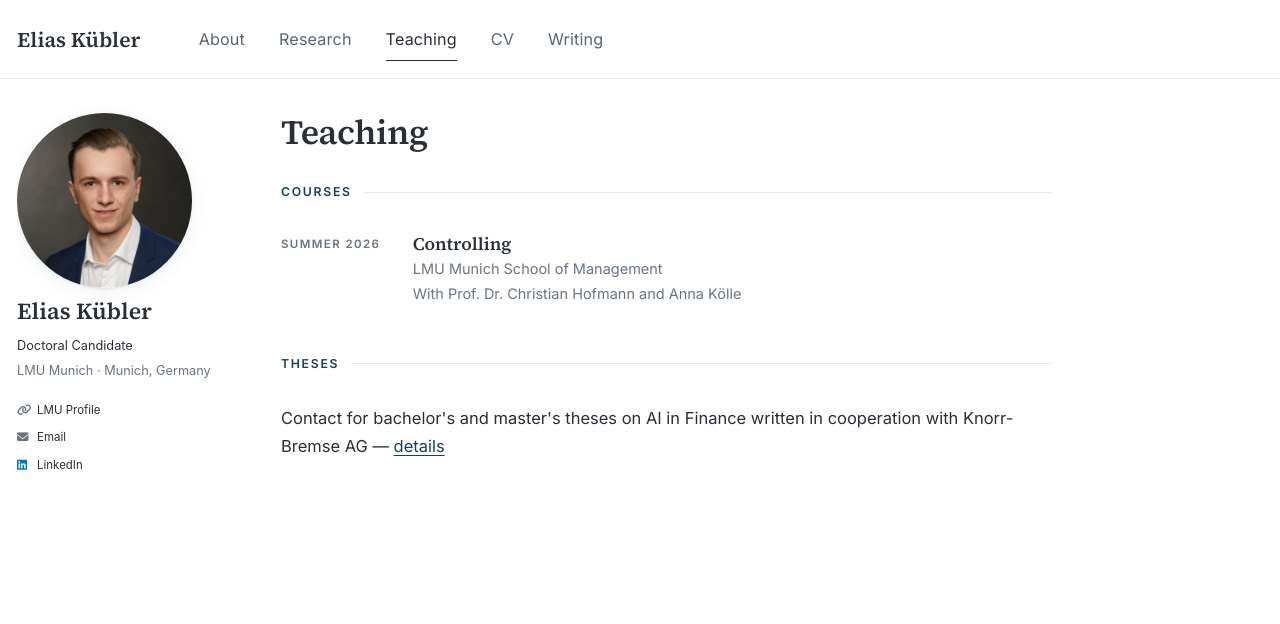
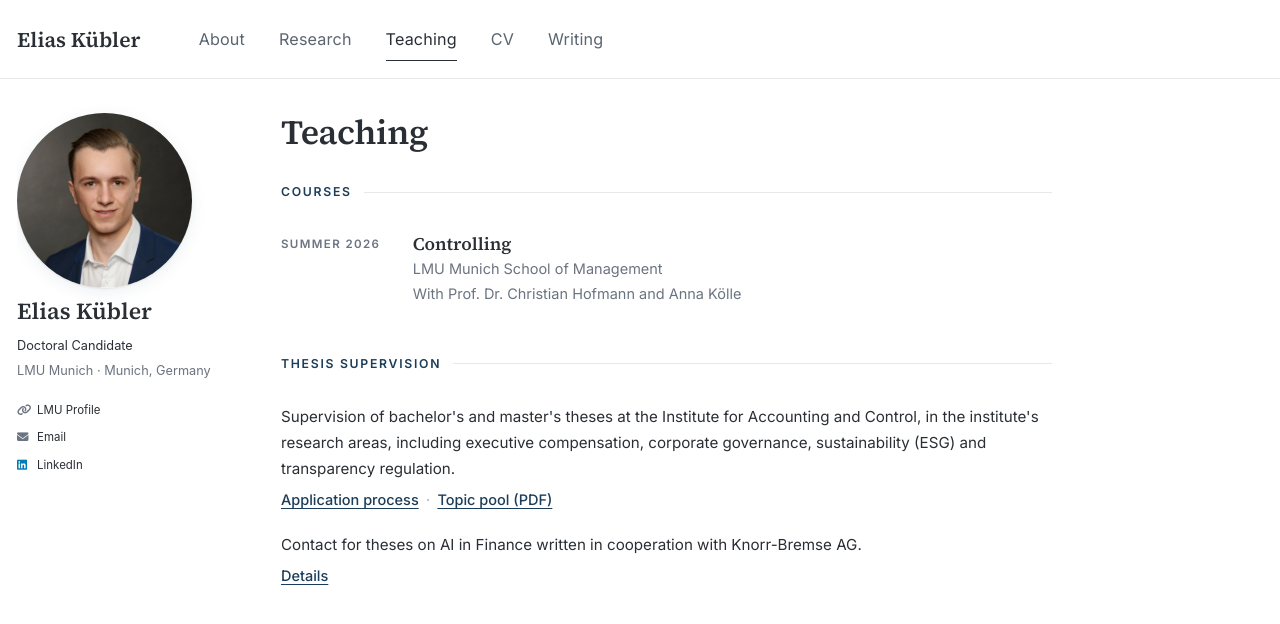
Before and after one commit to a0d4n/elias-academic-site, a Jekyll site: the page built from _pages/teaching.html, in a window 1280 px wide. Shown: the top 624 px of the page. Built offline with Jekyll 4.4.1, drawn with Linux system fonts in a browser that asks for light colours; a script bundle is joined from its source files by our own code; a style sheet for code colours, icons or effects is not loaded.

Commit message:
Teaching: general thesis supervision at IUC plus Knorr-Bremse line
Co-Authored-By: Claude Opus 5.5 <noreply@anthropic.com>
Claude-Session: https://claude.ai/code/session_0113PgPaG2wmMCkbVHhics4v

```diff
--- a/_data/teaching.yml
+++ b/_data/teaching.yml
@@ -18,8 +18,16 @@ courses:
     institution: "LMU Munich School of Management"
     with: "Prof. Dr. Christian Hofmann and Anna Kölle"
 
-# Thesis supervision or advising (shown under its own heading).
-# Fields: text (required), url (optional)
+# Thesis supervision (shown under its own heading).
+# Fields: text (required), links (optional list of label/url pairs)
 theses:
-  - text: "Contact for bachelor's and master's theses on AI in Finance written in cooperation with Knorr-Bremse AG"
-    url: "https://www.som.lmu.de/iuc/en/teaching/theses/"
+  - text: "Supervision of bachelor's and master's theses at the Institute for Accounting and Control, in the institute's research areas, including executive compensation, corporate governance, sustainability (ESG) and transparency regulation."
+    links:
+      - label: "Application process"
+        url: "https://www.som.lmu.de/iuc/en/teaching/theses/"
+      - label: "Topic pool (PDF)"
+        url: "https://cms-cdn.lmu.de/media/04-som/iuc/downloads/themenpool_09feb2026_english.pdf"
+  - text: "Contact for theses on AI in Finance written in cooperation with Knorr-Bremse AG."
+    links:
+      - label: "Details"
+        url: "https://www.som.lmu.de/iuc/en/teaching/theses/"
--- a/_pages/teaching.html
+++ b/_pages/teaching.html
@@ -26,9 +26,12 @@ permalink: /teaching/
 
 {% if t.theses.size > 0 %}
 <section>
-<h2 class="section-label">Theses</h2>
+<h2 class="section-label">Thesis Supervision</h2>
 {% for s in t.theses %}
-<p>{{ s.text }}{% if s.url %} — <a href="{{ s.url }}">details</a>{% endif %}</p>
+<article class="paper paper--compact">
+  <p class="paper__text">{{ s.text }}</p>
+  {% if s.links %}<p class="paper__byline paper__byline--after">{% for l in s.links %}<a class="paper__link" href="{{ l.url }}">{{ l.label }}</a>{% unless forloop.last %}<span class="paper__sep" aria-hidden="true">·</span>{% endunless %}{% endfor %}</p>{% endif %}
+</article>
 {% endfor %}
 </section>
 {% endif %}
--- a/_sass/layout/_site.scss
+++ b/_sass/layout/_site.scss
@@ -253,6 +253,12 @@ a {
   color: var(--global-text-color);
 }
 
+.paper--compact { margin-bottom: $sp-3; }
+
+.page__content .paper__byline--after {
+  margin: $sp-1 0 0;
+}
+
 .page__content .paper--project .paper__byline {
   margin-bottom: $sp-2;
 }
```
